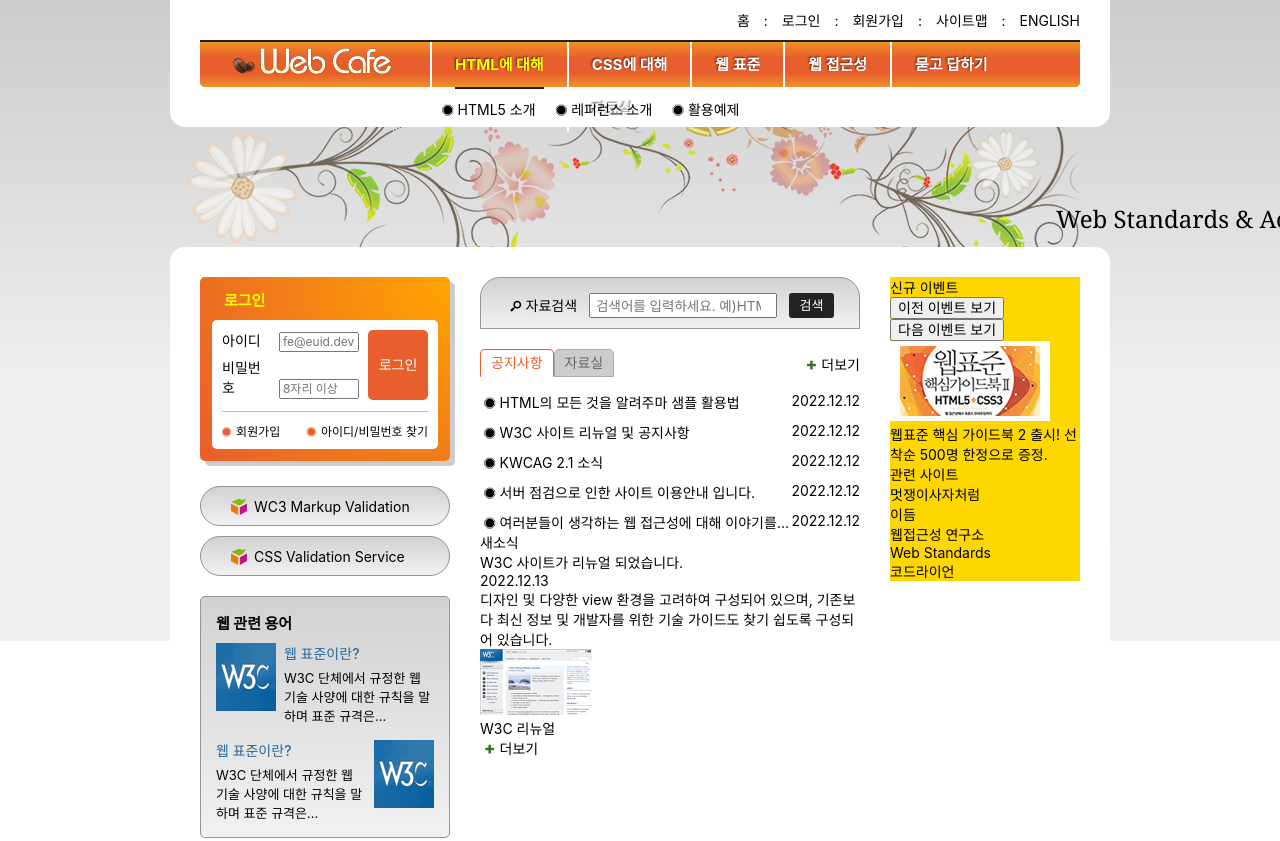
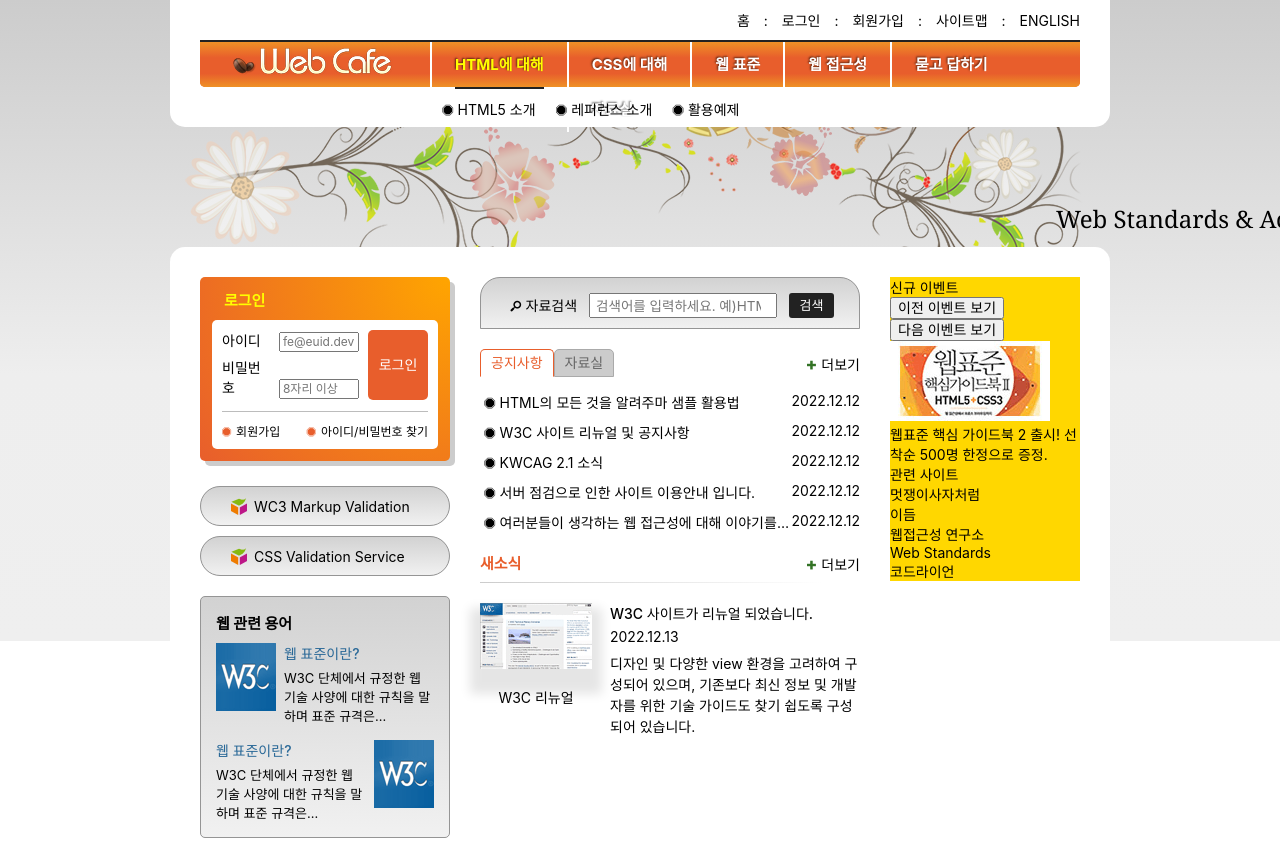
Before and after one commit to jeong-dev/HTML5, a plain HTML site: page index.html in a window 1280 px wide. Shown: the top 841 px of the page. Drawn offline with Linux system fonts and the light colour scheme; a web font is replaced by a local one.

Commit message:
새 소식 섹션 디자인 완성

```diff
--- a/styles/style.css
+++ b/styles/style.css
@@ -583,6 +583,76 @@
   /* 세 개 세트로 쓰임 */
 }
 
+/* 새 소식 */
+.news {
+  position: relative;
+  margin-top: 20px;
+  padding-bottom: 15px;
+}
+
+.news-title {
+  color: #e85e2c;
+  font-size: 15px;
+  font-weight: 700;
+}
+
+.news-title::after {
+  content: "";
+  background: #aaa linear-gradient(to right, #ccc, #fff);
+  width: 90%;
+  height: 1px;
+
+  position: absolute;
+  top: 30px;
+  left: 0;
+}
+
+.news-link {display: block;}
+
+.news-item {
+  position: relative;
+}
+
+.news-item-title {
+  position: absolute;
+  top: 30px;
+  left: 130px;
+  font-weight: 500;
+}
+
+.news-item-date {
+  position: absolute;
+  top: 55px;
+  left: 130px;
+}
+
+.news-item-brief {
+  position: absolute;
+  top: 80px;
+  left: 130px;
+
+  font-size: 14px;
+  line-height: 1.5em;
+}
+
+.news-item-thumbnail {
+  position: absolute;
+  top: 30px;
+  left: 0;
+  text-align: center;
+}
+
+.news-item-thumbnail img {
+  box-shadow: 0 15px 10px 10px rgba(0, 0, 0, 0.1);
+  margin-bottom: 15px;
+}
+
+.news-more {
+  position: absolute;
+  top: 2px;
+  right: 0;
+}
+
 .board-list time {flex-shrink: 0;}
 
 /* 슬로건 */
```
